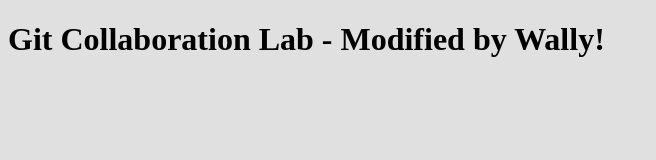
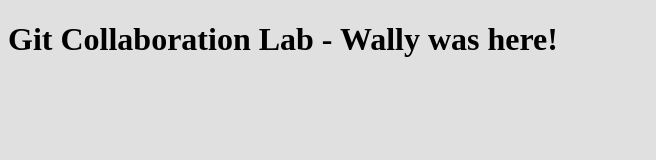
Before and after one commit to pablpe/git-collaboration-lab, a plain HTML site: page index.html in a window 1280 px wide. Shown: the whole page, without its empty margins (0-656 px from the left). Drawn offline with Linux system fonts and the light colour scheme.

Commit message:
Wally : Another update to index.html

```diff
--- a/index.html
+++ b/index.html
@@ -7,7 +7,7 @@
     <link rel="stylesheet" href="style.css">
 </head>
 <body>
-    <h1>Git Collaboration Lab - Modified by Wally!</h1>
+    <h1>Git Collaboration Lab - Wally was here!</h1>
     <script src="main.js"></script>
 </body>
 </html>
```
